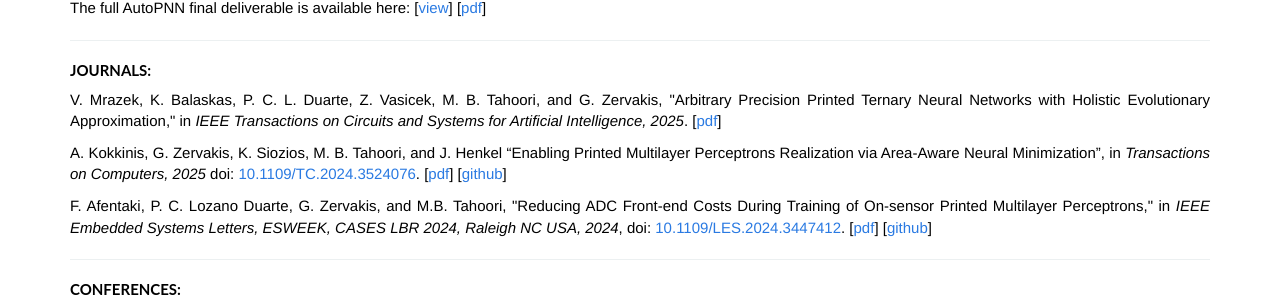
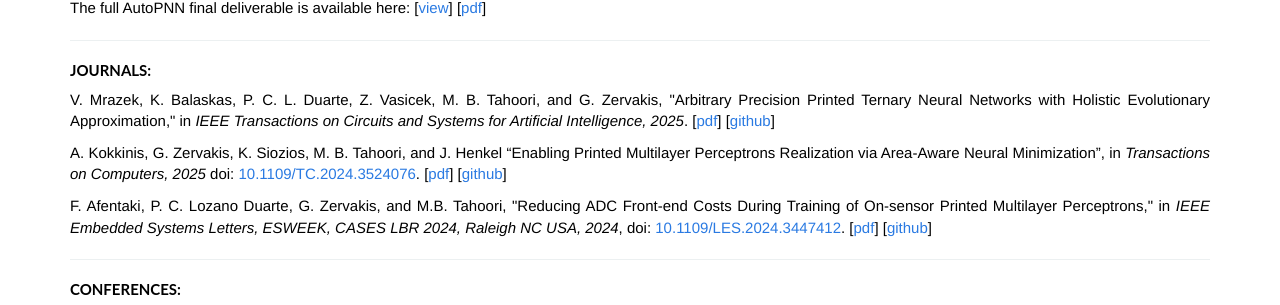
Before and after one commit to AutoPNN/AutoPNN.github.io, a Jekyll site: the page built from publications.html, in a window 1280 px wide and 900 px high. Shown: the part 422-727 px from the top of the window. Built offline with Jekyll 4.4.1, drawn with Linux system fonts in a browser that asks for light colours.

Commit message:
polishing

```diff
--- a/publications.html
+++ b/publications.html
@@ -80,6 +80,8 @@ layout: default
                         "Arbitrary Precision Printed Ternary Neural Networks with Holistic Evolutionary Approximation,"
                         in <em>IEEE Transactions on Circuits and Systems for Artificial Intelligence, 2025</em>.
                         [<a href="papers/Mrazek_TCASAI2025.pdf" class="git">pdf</a>]
+                        [<a href="https://github.com/ehw-fit/arbitrary-input-tnn" class="git">github</a>]
+
                       </div>
                     </p>
                       <p>
```
Also changed, not shown: 1 other file.
